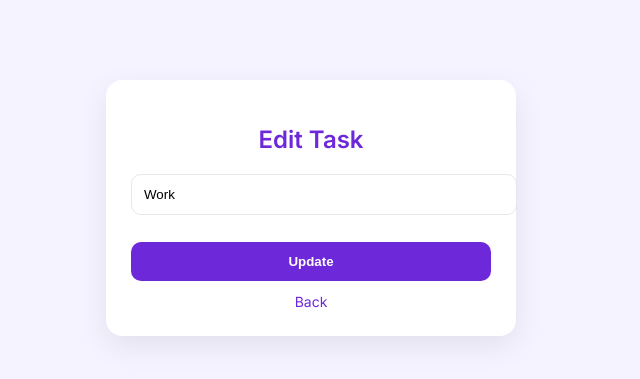
After one commit to jmasalunga2025-arch/todo-app, a Flask app: page /edit/1 in a window 1280 px wide. The commit adds this page. Shown: the top 379 px of the page, without its empty margins (329-969 px from the left). Run offline with Flask 3, Linux system fonts and the light colour scheme; data comes from the database, SQL or seed files in the repository; both versions use the stored data as it was after the commit.

Commit message:
Added edit feature, improved register validation (duplicate username check), and updated project structure with venv cleanup

```diff
--- a/app.py
+++ b/app.py
@@ -1,12 +1,16 @@
-from flask import Flask, render_template, request, redirect, session
+from flask import Flask, render_template, request, redirect, session, flash
 import sqlite3
+import os
 
 app = Flask(__name__)
 app.secret_key = "secret123"
 
+BASE_DIR = os.path.dirname(os.path.abspath(__file__))
+DB_PATH = os.path.join(BASE_DIR, "db", "database.db")
+
 # Connect DB
 def get_db():
-    return sqlite3.connect("db/database.db")
+    return sqlite3.connect(DB_PATH)
 
 # Create tables
 def init_db():
@@ -44,12 +48,18 @@ def login():
 
         db = get_db()
         cursor = db.cursor()
-        cursor.execute("SELECT * FROM users WHERE username=? AND password=?", (user, pw))
+        cursor.execute(
+            "SELECT * FROM users WHERE username=? AND password=?",
+            (user, pw)
+        )
         result = cursor.fetchone()
+        db.close()
 
         if result:
             session["user_id"] = result[0]
             return redirect("/home")
+        else:
+            flash("Invalid username or password!", "error")
 
     return render_template("login.html")
 
@@ -62,10 +72,23 @@ def register():
 
         db = get_db()
         cursor = db.cursor()
-        cursor.execute("INSERT INTO users (username, password) VALUES (?,?)", (user, pw))
+
+        cursor.execute("SELECT * FROM users WHERE username=?", (user,))
+        existing = cursor.fetchone()
+
+        if existing:
+            flash("Username already exists!", "error")
+            return redirect("/register")
+
+        cursor.execute(
+            "INSERT INTO users (username, password) VALUES (?,?)",
+            (user, pw)
+        )
+
         db.commit()
         db.close()
 
+        flash("Account created successfully!", "success")
         return redirect("/")
 
     return render_template("register.html")
@@ -78,43 +101,87 @@ def home():
 
     db = get_db()
     cursor = db.cursor()
-    cursor.execute("SELECT * FROM tasks WHERE user_id=?", (session["user_id"],))
+    cursor.execute(
+        "SELECT * FROM tasks WHERE user_id=?",
+        (session["user_id"],)
+    )
     tasks = cursor.fetchall()
+    db.close()
 
     return render_template("index.html", tasks=tasks)
 
 # ADD TASK
 @app.route("/add", methods=["POST"])
 def add():
+    if "user_id" not in session:
+        return redirect("/")
+
     db = get_db()
     cursor = db.cursor()
 
-    cursor.execute("INSERT INTO tasks (user_id, text, done) VALUES (?,?,0)",
-                   (session["user_id"], request.form["task"]))
+    cursor.execute(
+        "INSERT INTO tasks (user_id, text, done) VALUES (?,?,0)",
+        (session["user_id"], request.form["task"])
+    )
+
     db.commit()
+    db.close()
 
     return redirect("/home")
 
-# DONE
+# TOGGLE DONE
 @app.route("/done/<int:id>")
 def done(id):
     db = get_db()
     cursor = db.cursor()
 
-    cursor.execute("UPDATE tasks SET done = NOT done WHERE id=?", (id,))
+    cursor.execute(
+        "UPDATE tasks SET done = CASE WHEN done=1 THEN 0 ELSE 1 END WHERE id=?",
+        (id,)
+    )
+
     db.commit()
+    db.close()
 
     return redirect("/home")
 
-# DELETE
+# DELETE TASK
 @app.route("/delete/<int:id>")
 def delete(id):
     db = get_db()
     cursor = db.cursor()
 
     cursor.execute("DELETE FROM tasks WHERE id=?", (id,))
+
     db.commit()
+    db.close()
 
     return redirect("/home")
 
-app.run(debug=True)
+# EDIT TASK
+@app.route("/edit/<int:id>", methods=["GET", "POST"])
+def edit(id):
+    db = get_db()
+    cursor = db.cursor()
+
+    if request.method == "POST":
+        new_text = request.form["task"]
+
+        cursor.execute(
+            "UPDATE tasks SET text=? WHERE id=?",
+            (new_text, id)
+        )
+        db.commit()
+        db.close()
+
+        return redirect("/home")
+
+    cursor.execute("SELECT * FROM tasks WHERE id=?", (id,))
+    task = cursor.fetchone()
+    db.close()
+
+    return render_template("edit.html", task=task)
+
+if __name__ == "__main__":
+    port = int(os.environ.get("PORT", 5000))
+    app.run(host="0.0.0.0", port=port)
--- a/static/css/style.css
+++ b/static/css/style.css
@@ -8,7 +8,6 @@ body {
     color: #111827;
 }
 
-/* CARD CONTAINER */
 .container {
     width: 360px;
     margin: 80px auto;
@@ -19,20 +18,17 @@ body {
     text-align: center;
 }
 
-/* TITLE */
 h1, h2 {
     color: #6D28D9;
     margin-bottom: 20px;
 }
 
-/* FORM LAYOUT */
 form {
     display: flex;
     flex-direction: column;
     gap: 12px;
 }
 
-/* INPUTS */
 input {
     padding: 12px;
     border: 1px solid #E5E7EB;
@@ -46,7 +42,6 @@ input:focus {
     box-shadow: 0 0 0 3px rgba(109, 40, 217, 0.15);
 }
 
-/* BUTTON */
 button {
     padding: 12px;
     background: #6D28D9;
@@ -62,7 +57,6 @@ button:hover {
     background: #5B21B6;
 }
 
-/* LINKS */
 a {
     display: inline-block;
     margin-top: 10px;
@@ -75,7 +69,6 @@ a:hover {
     text-decoration: underline;
 }
 
-/* TASK LIST */
 ul {
     list-style: none;
     padding: 0;
@@ -92,7 +85,85 @@ li {
     align-items: center;
 }
 
-/* DONE STYLE */
 strike {
     color: #9CA3AF;
 }
+
+.edit-container {
+    width: 360px;
+    margin: 80px auto;
+    background: white;
+    padding: 25px;
+    border-radius: 16px;
+    box-shadow: 0 10px 30px rgba(0,0,0,0.08);
+    text-align: center;
+}
+
+.edit-container h2 {
+    color: #6D28D9;
+    margin-bottom: 20px;
+}
+
+.edit-container input {
+    width: 100%;
+    padding: 12px;
+    border: 1px solid #E5E7EB;
+    border-radius: 10px;
+    outline: none;
+    margin-bottom: 15px;
+    transition: 0.2s;
+}
+
+.edit-container input:focus {
+    border-color: #6D28D9;
+    box-shadow: 0 0 0 3px rgba(109, 40, 217, 0.15);
+}
+
+.edit-container button {
+    width: 100%;
+    padding: 12px;
+    background: #6D28D9;
+    color: white;
+    border: none;
+    border-radius: 10px;
+    cursor: pointer;
+    font-weight: 600;
+    transition: 0.2s;
+}
+
+.edit-container button:hover {
+    background: #5B21B6;
+}
+
+.edit-container a {
+    display: inline-block;
+    margin-top: 12px;
+    color: #6D28D9;
+    text-decoration: none;
+    font-size: 14px;
+}
+
+.edit-container a:hover {
+    text-decoration: underline;
+}
+
+.flash-container {
+    margin-bottom: 15px;
+}
+
+.flash {
+    padding: 10px;
+    border-radius: 8px;
+    margin-bottom: 8px;
+    font-size: 14px;
+}
+
+.flash.success {
+    background: #DCFCE7;
+    color: #166534;
+}
+
+.flash.error {
+    background: #FEE2E2;
+    color: #991B1B;
+}
--- /dev/null
+++ b/templates/edit.html
@@ -0,0 +1,21 @@
+<!DOCTYPE html>
+<html>
+<head>
+    <title>Edit Task</title>
+    <link rel="stylesheet" href="{{ url_for('static', filename='css/style.css') }}">
+</head>
+<body>
+
+<div class="edit-container">
+    <h2>Edit Task</h2>
+
+    <form method="POST">
+        <input type="text" name="task" value="{{ task[2] }}" required>
+        <button type="submit">Update</button>
+    </form>
+
+    <a href="/home">Back</a>
+</div>
+
+</body>
+</html>
--- a/templates/index.html
+++ b/templates/index.html
@@ -26,6 +26,7 @@
 
             <a href="/done/{{ task[0] }}">Done</a>
             <a href="/delete/{{ task[0] }}">Delete</a>
+            <a href="/edit/{{ task[0] }}">Edit</a>
         </li>
         {% endfor %}
     </ul>
```
Also changed, not shown: templates/login.html (+10 -0 lines), templates/register.html (+10 -0 lines), db/database.db, 1 other file.
